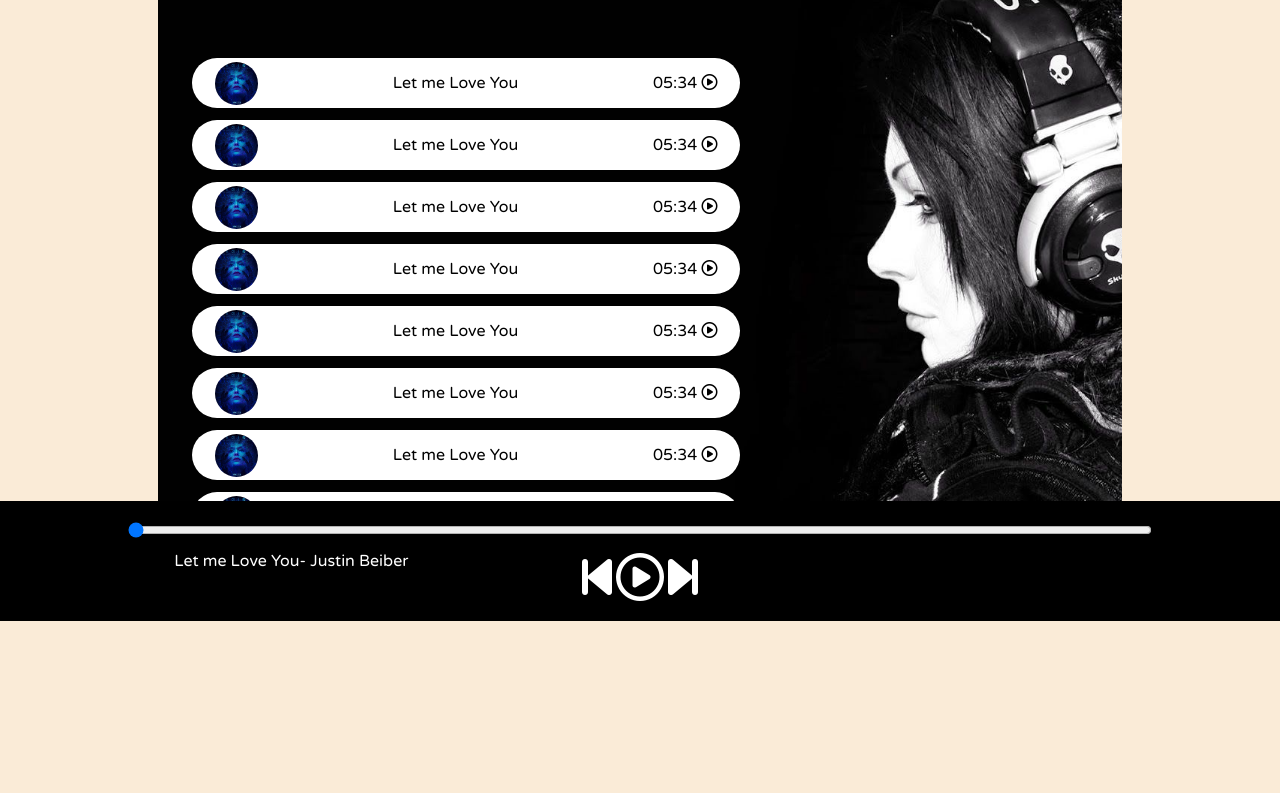
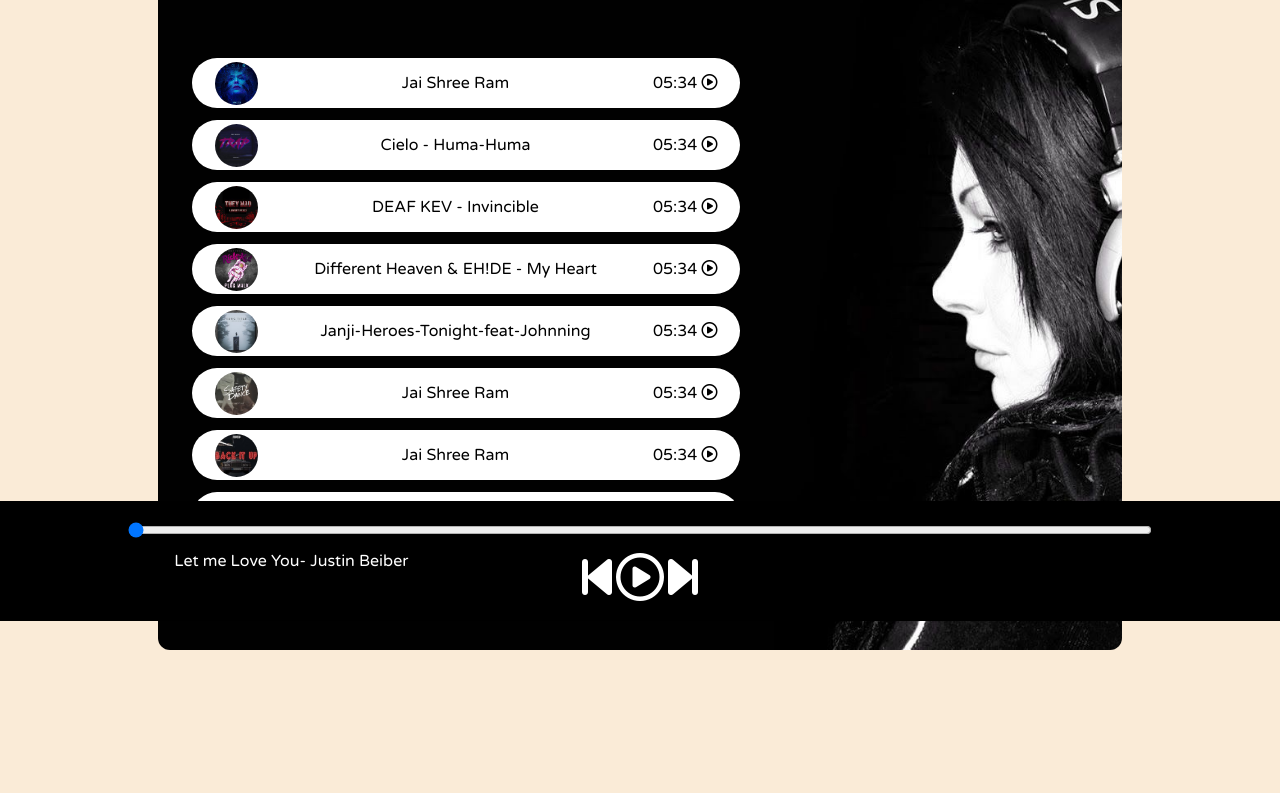
Before and after one commit to curious-99/Spotify-Clone, a plain HTML site: page index.html in a window 1280 px wide. Shown: the part 179-972 px from the top of the page. Before the commit the page ends 910 px from the top, so only its background shows below. Drawn offline with Linux system fonts and the light colour scheme.

Commit message:
songName and Cover image on point

```diff
--- a/index.html
+++ b/index.html
@@ -29,49 +29,55 @@
             <div class="songItemContainer">
                 <div class="songItem">
                     <img src="covers/1.jpg" alt="1">
-                    <span>Let me Love You</span>
+                    <span class="songName">Let me Love You</span>
                     <span class="songListPlay"><span class="timeStamp">05:34 <i
                                 class="fa-regular fa-circle-play"></i></span></span>
                 </div>
                 <div class="songItem">
                     <img src="covers/1.jpg" alt="1">
-                    <span>Let me Love You</span>
+                    <span class="songName">Let me Love You</span>
                     <span class="songListPlay"><span class="timeStamp">05:34 <i
                                 class="fa-regular fa-circle-play"></i></span></span>
                 </div>
                 <div class="songItem">
                     <img src="covers/1.jpg" alt="1">
-                    <span>Let me Love You</span>
+                    <span class="songName">Let me Love You</span>
                     <span class="songListPlay"><span class="timeStamp">05:34 <i
                                 class="fa-regular fa-circle-play"></i></span></span>
                 </div>
                 <div class="songItem">
                     <img src="covers/1.jpg" alt="1">
-                    <span>Let me Love You</span>
+                    <span class="songName">Let me Love You</span>
                     <span class="songListPlay"><span class="timeStamp">05:34 <i
                                 class="fa-regular fa-circle-play"></i></span></span>
                 </div>
                 <div class="songItem">
                     <img src="covers/1.jpg" alt="1">
-                    <span>Let me Love You</span>
+                    <span class="songName">Let me Love You</span>
                     <span class="songListPlay"><span class="timeStamp">05:34 <i
                                 class="fa-regular fa-circle-play"></i></span></span>
                 </div>
                 <div class="songItem">
                     <img src="covers/1.jpg" alt="1">
-                    <span>Let me Love You</span>
+                    <span class="songName">Let me Love You</span>
                     <span class="songListPlay"><span class="timeStamp">05:34 <i
                                 class="fa-regular fa-circle-play"></i></span></span>
                 </div>
                 <div class="songItem">
                     <img src="covers/1.jpg" alt="1">
-                    <span>Let me Love You</span>
+                    <span class="songName">Let me Love You</span>
                     <span class="songListPlay"><span class="timeStamp">05:34 <i
                                 class="fa-regular fa-circle-play"></i></span></span>
                 </div>
                 <div class="songItem">
                     <img src="covers/1.jpg" alt="1">
-                    <span>Let me Love You</span>
+                    <span class="songName">Let me Love You</span>
+                    <span class="songListPlay"><span class="timeStamp">05:34 <i
+                                class="fa-regular fa-circle-play"></i></span></span>
+                </div>
+                <div class="songItem">
+                    <img src="covers/1.jpg" alt="1">
+                    <span class="songName">Let me Love You</span>
                     <span class="songListPlay"><span class="timeStamp">05:34 <i
                                 class="fa-regular fa-circle-play"></i></span></span>
                 </div>
--- a/index.js
+++ b/index.js
@@ -5,16 +5,27 @@ let audioElement = new Audio('songs/1.mp3');
 let masterPlay= document.getElementById('masterPlay');
 let myProgreebar= document.getElementById('myProgreebar');
 let gif= document.getElementById('gif');
+let songItems = Array.from(document.getElementsByClassName('songItem'));
 // audioElement.play();
 
 
 let songs = [
     {songName:"Jai Shree Ram", filePath: "songs/1.mp3", coverPath: "covers/1.jpg"},
-    {songName:"Jai Shree Ram", filePath: "songs/1.mp3", coverPath: "covers/1.jpg"},
-    {songName:"Jai Shree Ram", filePath: "songs/1.mp3", coverPath: "covers/1.jpg"},
-    {songName:"Jai Shree Ram", filePath: "songs/1.mp3", coverPath: "covers/1.jpg"},
-    {songName:"Jai Shree Ram", filePath: "songs/1.mp3", coverPath: "covers/1.jpg"},
+    {songName:"Cielo - Huma-Huma", filePath: "songs/2.mp3", coverPath: "covers/2.jpg"},
+    {songName:"DEAF KEV - Invincible ", filePath: "songs/3.mp3", coverPath: "covers/3.jpg"},
+    {songName:"Different Heaven & EH!DE - My Heart ", filePath: "songs/4.mp3", coverPath: "covers/4.jpg"},
+    {songName:"Janji-Heroes-Tonight-feat-Johnning", filePath: "songs/5.mp3", coverPath: "covers/5.jpg"},
+    {songName:"Jai Shree Ram", filePath: "songs/6.mp3", coverPath: "covers/6.jpg"},
+    {songName:"Jai Shree Ram", filePath: "songs/7.mp3", coverPath: "covers/7.jpg"},
+    {songName:"Jai Shree Ram", filePath: "songs/8.mp3", coverPath: "covers/8.jpg"},
+    {songName:"Jai Shree Ram", filePath: "songs/9.mp3", coverPath: "covers/9.jpg"},
 ]
+
+songItems.forEach((element,i)=>{
+    console.log(element,i);
+    element.getElementsByTagName("img")[0].src = songs[i].coverPath;
+    element.getElementsByClassName("songName")[0].innerText = songs[i].songName;
+})
 
 // audioElement.play();
 
```
